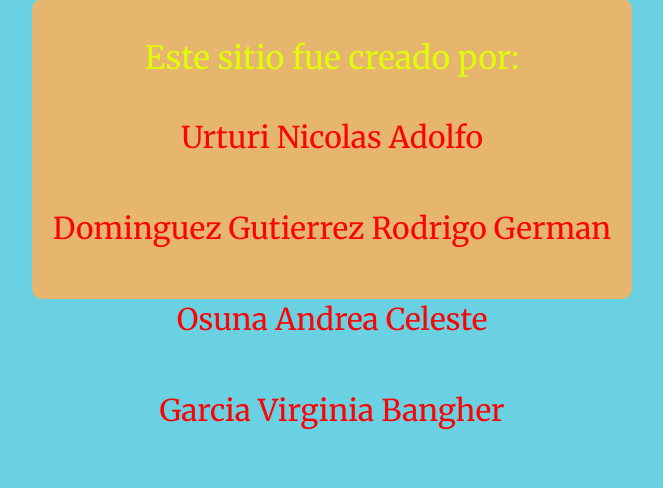
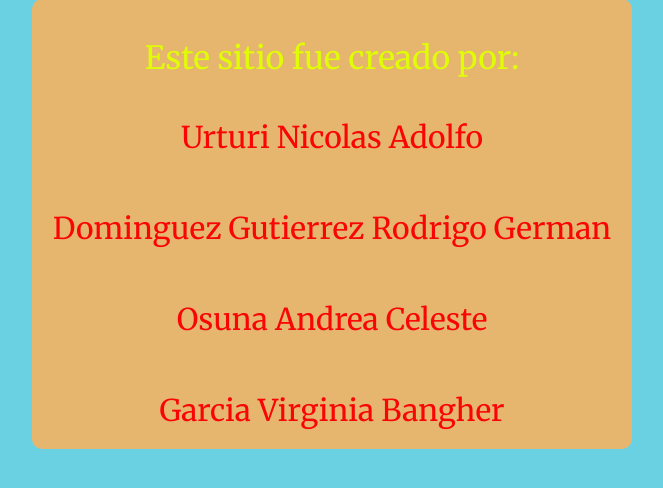
Before and after one commit to Bnuk31/blog-recetas, a Django app: page /acerca_de/ in a window 1280 px wide. Shown: the part 163-651 px from the top of the page, without its empty margins (308-971 px from the left). Run offline with Django 5.2, Linux system fonts and the light colour scheme.

Commit message:
Correccion bd y contenedor de nombres del grupo

```diff
--- a/recetas_blog/recetas/static/recetas/css/style.css
+++ b/recetas_blog/recetas/static/recetas/css/style.css
@@ -231,7 +231,7 @@ img {
 
 .acerca_de_contenedor {
     width: 600px;
-    height: 300px;
+    height: 450px;
     margin: 90px auto 0;
     padding: 10px;
     background-color: #e6b66f;
--- a/recetas_blog/recetas_blog/settings.py
+++ b/recetas_blog/recetas_blog/settings.py
@@ -80,7 +80,7 @@ WSGI_APPLICATION = 'recetas_blog.wsgi.application'
 DATABASES = {
     'default': {
         'ENGINE': 'django.db.backends.mysql',
-        'NAME': 'recetasbd',
+        'NAME': 'recetas_bd',
         'USER': 'root',
         'PASSWORD': 'root',
         'HOST': 'localhost',
```
